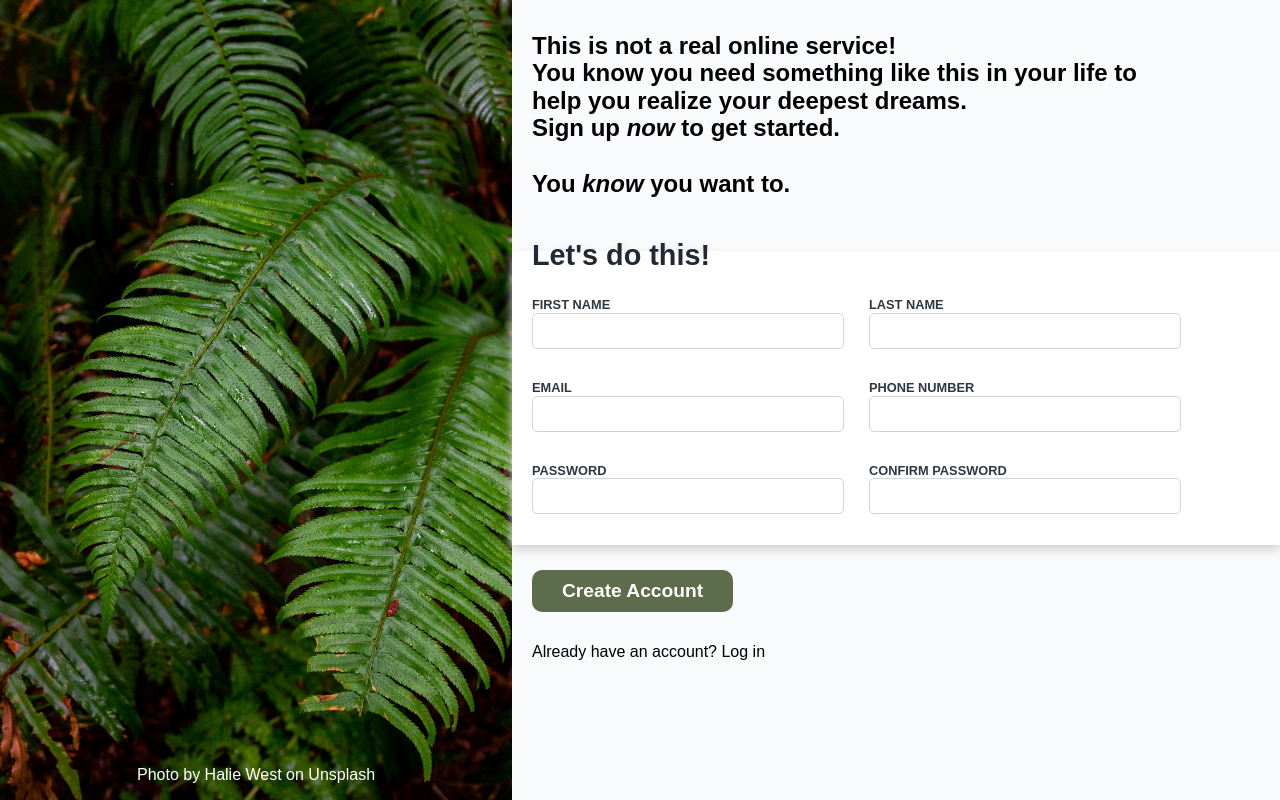
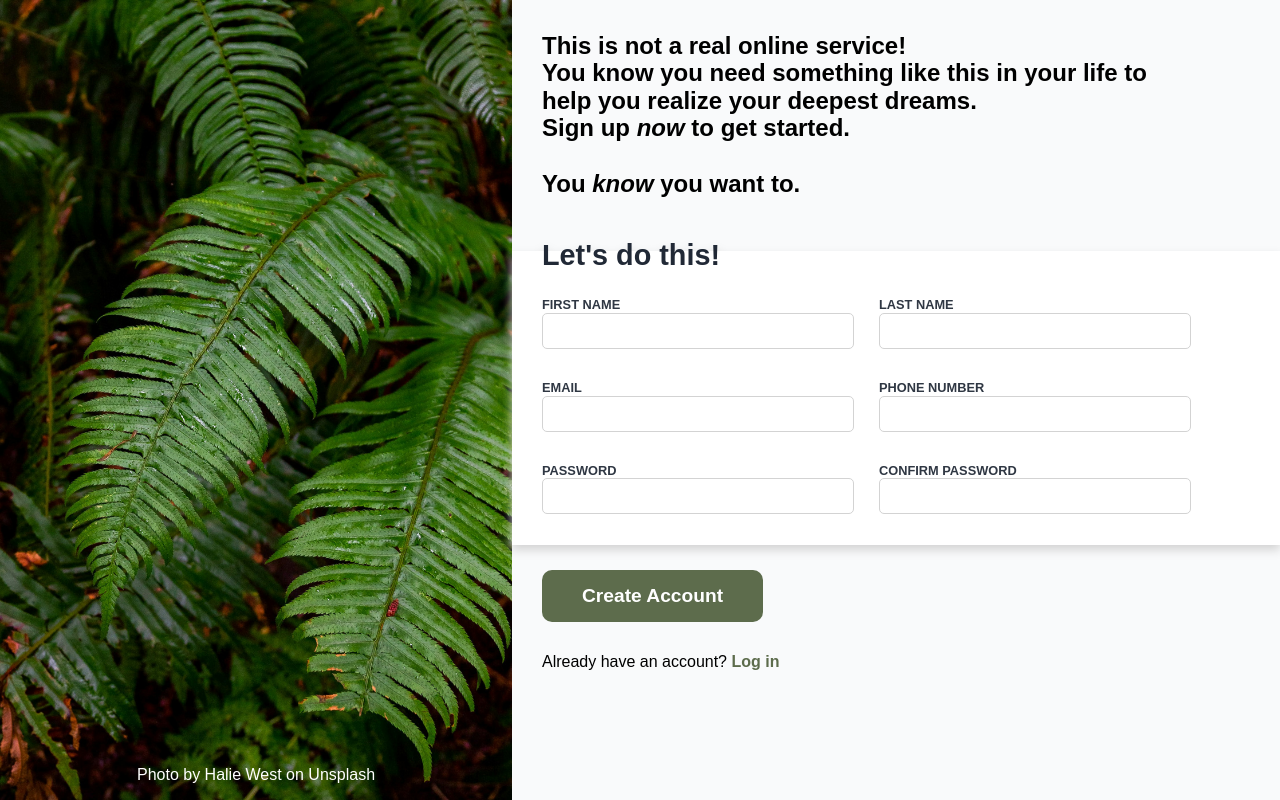
Before and after one commit to kamalypatel/sign-up-form, a plain HTML site: page index.html in a window 1280 px wide. Drawn offline with Linux system fonts and the light colour scheme.

Commit message:
finished styles for right side of page

```diff
--- a/index.html
+++ b/index.html
@@ -71,7 +71,7 @@
             <div class="right-bottom">
                 <button type="button">Create Account</button>
 
-                <p class="link-description">Already have an account? <a>Log in</a></p>
+                <p class="link-description">Already have an account? <a class="login">Log in</a></p>
             </div>
         </div>
 
--- a/styles.css
+++ b/styles.css
@@ -38,7 +38,7 @@
     justify-content: flex-end;
     height: 34vh;
     background-color: #F9FAFB;
-    padding: 0 100px 30px 20px;
+    padding: 0 100px 30px 30px;
 }
 
 .black-description {
@@ -54,7 +54,7 @@
     justify-content: flex-end;
     height: 33vh;
     background-color: white;
-    padding: 15px 200px 15px 20px;
+    padding: 15px 200px 15px 30px;
     filter: drop-shadow(lightgrey 0 5px 5px);
 }
 
@@ -104,7 +104,7 @@
     justify-content: flex-start;
     height: 33vh;
     background-color: #F9FAFB;
-    padding: 25px 200px 15px 20px;
+    padding: 25px 200px 15px 30px;
     gap: 15px;
 }
 
@@ -113,9 +113,14 @@
     color: white;
     font-weight: bold;
     font-size: 1.2rem;
-    padding: 10px 30px 10px 30px;
+    padding: 15px 40px 15px 40px;
     text-align: center;
     border-radius: 10px;
     border: 0;
     box-shadow: none;
 }
+
+.login {
+    color: #5D6C4C;
+    font-weight: bold;
+}
```
